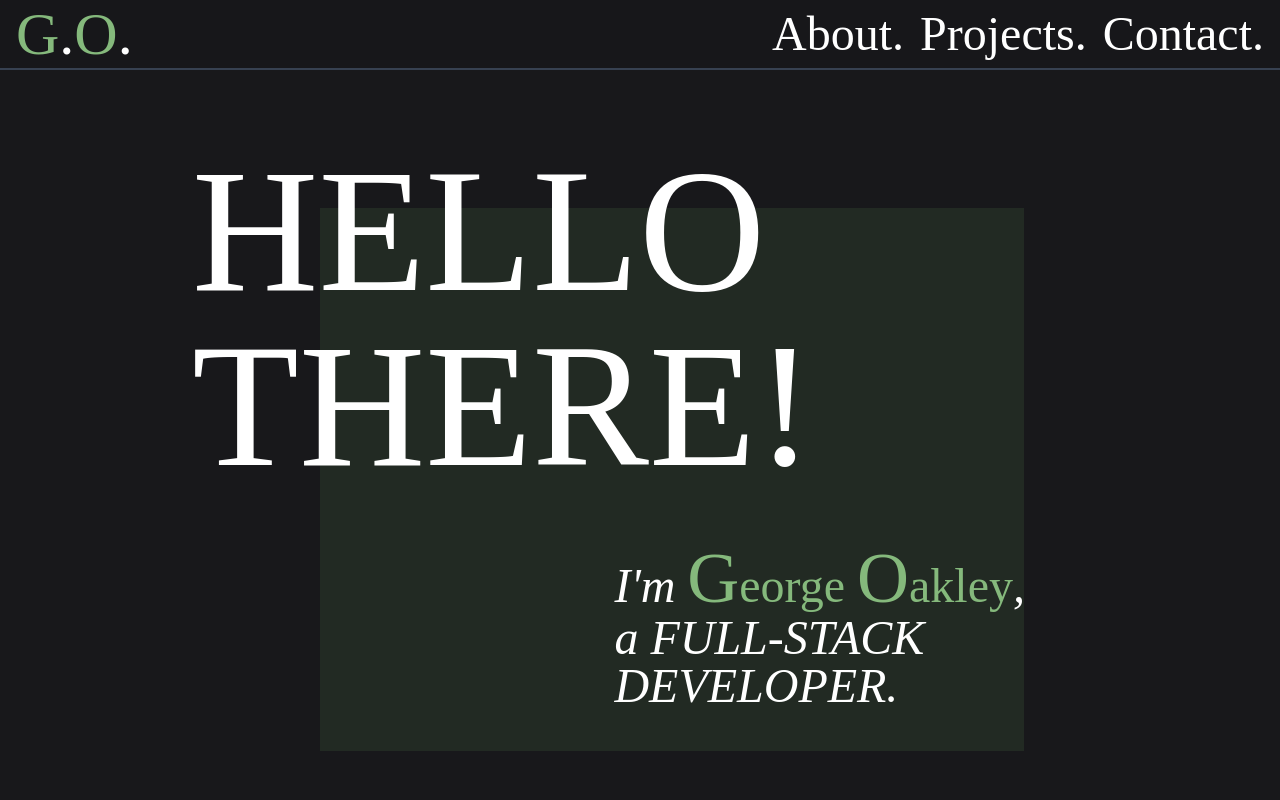
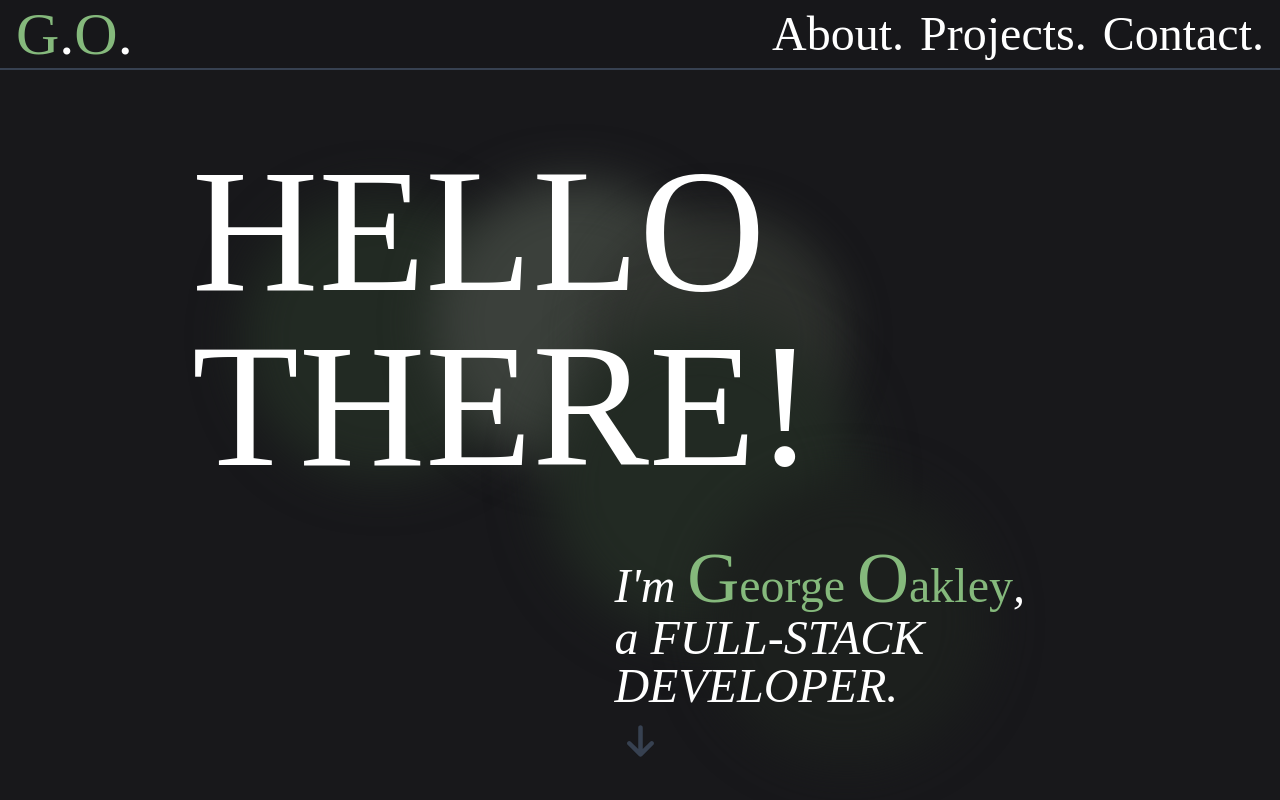
Before and after one commit to Georgeoak03/portfolioV2, a React (Create React App) app in the folder portfolio/: page / in a window 1280 px wide. Shown: the top 800 px of the page. Built offline with nearby package versions, Linux system fonts and the light colour scheme.

Commit message:
added splash blob animation

```diff
--- a/portfolio/src/components/Footer.js
+++ b/portfolio/src/components/Footer.js
@@ -3,7 +3,7 @@ import { FontAwesomeIcon } from '@fortawesome/react-fontawesome';
 
 export default function Footer() {
     return (
-        <footer className="flex flex-col">
+        <footer className="flex flex-col bg-zinc-900 z-20">
             <div className="invisible md:visible relative pin-b w-full bottom-0 z-20 flex flex-wrap items-center justify-between mt-auto py-4 px-8">
                 <h2 className=" font-['Futura'] text-gray-500 text-md">George Oakley 2022</h2>
                 <div>
--- a/portfolio/src/components/Navbar.js
+++ b/portfolio/src/components/Navbar.js
@@ -20,7 +20,7 @@ export default function Navbar() {
                         <div className="CROSS-ICON absolute top-0 right-2 px-8 py-8 z-20" onClick={() => setIsNavOpen(false)}>
                             <FontAwesomeIcon icon="fa-solid fa-xmark" className="text-gray-700 hover:text-white text-4xl transition ease-in-out duration-1000 transform"/>
                         </div>
-                        <ul className="NAVIGATION-MOBILE-OPEN flex flex-col justify-between bg-zinc-900 opacity-75 p-8 border-2 border-[#85B97C] rounded-lg transition ease-in-out duration-1000 transform">
+                        <ul className="NAVIGATION-MOBILE-OPEN flex flex-col justify-between bg-zinc-900 opacity-75 p-8 border-2 border-gray-700 rounded-lg transition ease-in-out duration-1000 transform">
                             <li>
                                 <a href="#splash" onClick={() => setIsNavOpen(false)} className="font-['Great_Sailor'] text-[#85B97C] text-6xl">G<span className="text-white">.</span>O<span className="text-white">.</span></a>
                             </li>
--- a/portfolio/src/components/Splash.js
+++ b/portfolio/src/components/Splash.js
@@ -5,7 +5,15 @@ export default function Splash() {
     return (
         <section id="splash" className="bg-zinc-900 min-h-screen z-999">
             <div className="relative">
-                <div className="absolute z-0 bg-[#222A23] w-[70%] h-[475px] top-44 left-[15%] md:top-52 md:h-[55%] md:left-1/4 xl:w-[55%]"></div>
+                <div className="absolute h-fit left-[10%] md:left-[25%] lg:left-[35%]">
+                    {/*<div className="hidden absolute z-0 bg-[#222A23] w-[70%] h-[475px] top-44 left-[15%] md:top-52 md:h-[55%] md:left-1/4 xl:w-[55%]"></div>*/}
+                    <div className="invisible lg:visible absolute top-48 -left-52 w-72 h-72 bg-[#222A23] rounded-full  filter blur-xl  animate-blob animation-delay-6000"></div>
+                    <div className="absolute top-44 -left-4 w-72 h-72 bg-[#3b403b] rounded-full  filter blur-xl  animate-blob"></div>
+                    <div className="absolute top-44 left-36 w-72 h-72 bg-[#30332f] rounded-full  filter blur-xl opacity-90 animate-blob animation-delay-2000"></div>
+                    <div className="absolute top-96 left-20 w-72 h-72 bg-[#222A23] rounded-full  filter blur-xl  animate-blob animation-delay-4000"></div>
+                    <div className="invisible lg:visible absolute top-[475px] left-64 w-72 h-72 bg-[#1c1f1d] rounded-full  filter blur-xl  animate-blob animation-delay-6000"></div>
+
+                </div>
                 <div className="relative max-w-xs z-10 top-36 left-[10%] md:left-[15%]">
                     <h1 className="lg:text-[175px] md:text-[150px] text-8xl text-white font-['Great_Sailor']">
                         HELLO THERE!
@@ -14,13 +22,12 @@ export default function Splash() {
                 <div className="relative z-10 w-auto inline-block mt-48 ml-[18%] md:left-[20%] lg:left-[30%] text-left">
                     <p className="text-5xl text-white font-['Great_Sailor'] md:text-5xl italic w-auto inline-block">I'm <span className="text-[#85B97C] not-italic"><span className="text-6xl md:text-7xl">G</span>eorge <span className="text-6xl md:text-7xl">O</span>akley</span>,</p><p className="text-5xl md:text-5xl text-white font-['Great_Sailor'] italic"><span className="whitespace-nowrap w-auto inline-block">a FULL</span>-STACK</p> <p className="text-5xl md:text-5xl text-white font-['Great_Sailor'] italic w-auto inline-block">DEVELOPER.</p>
                 </div>
-                    <div className="z-10 w-auto mt-28 flex justify-center">
-                        <a href="#about-me">
-                            <FontAwesomeIcon icon="fa-solid fa-arrow-down" className="text-gray-700 hover:text-white text-4xl transition ease-in-out duration-1000 transform"/>
-                        </a>
-                    </div>
-
                 <div className="relative top-36 w-2/5 h-32 left-[10%] md:top-32 md:left-40"></div>
+            </div>
+            <div className="absolute bottom-10 z-10 w-auto mt-28 flex justify-center w-screen hover:animate-bounce">
+                <a href="#about-me">
+                    <FontAwesomeIcon icon="fa-solid fa-arrow-down" className="text-gray-700 hover:text-white text-4xl transition ease-in-out duration-1000 transform"/>
+                </a>
             </div>
         </section>
     )
--- a/portfolio/src/index.css
+++ b/portfolio/src/index.css
@@ -14,3 +14,12 @@ code {
   font-family: source-code-pro, Menlo, Monaco, Consolas, 'Courier New',
     monospace;
 }
+
+@layer utilities {
+  .animation-delay-2000 {
+    animation-delay: 2s;
+  }
+  .animation-delay-4000 {
+    animation-delay: 4s;
+  }
+}
--- a/portfolio/tailwind.config.js
+++ b/portfolio/tailwind.config.js
@@ -2,6 +2,29 @@
 module.exports = {
   content: ["./src/**/*.{js,jsx,ts,tsx}",],
   theme: {
+    extend: {
+      animation: {
+        blob: "blob 7s infinite",
+      },
+      keyframes: {
+        blob: {
+          "0%": {
+            transform: "translate(0px, 0px) scale(1)",
+          },
+          "33%": {
+            transform: "translate(30px, -50px) scale(1.1)",
+          },
+          "66%": {
+            transform: "translate(-20px, 20px) scale(0.9)",
+          },
+          "100%": {
+            transform: "tranlate(0px, 0px) scale(1)",
+          },
+        },
+      },
+    },
+  },
+  variants: {
     extend: {},
   },
   plugins: [],
```
